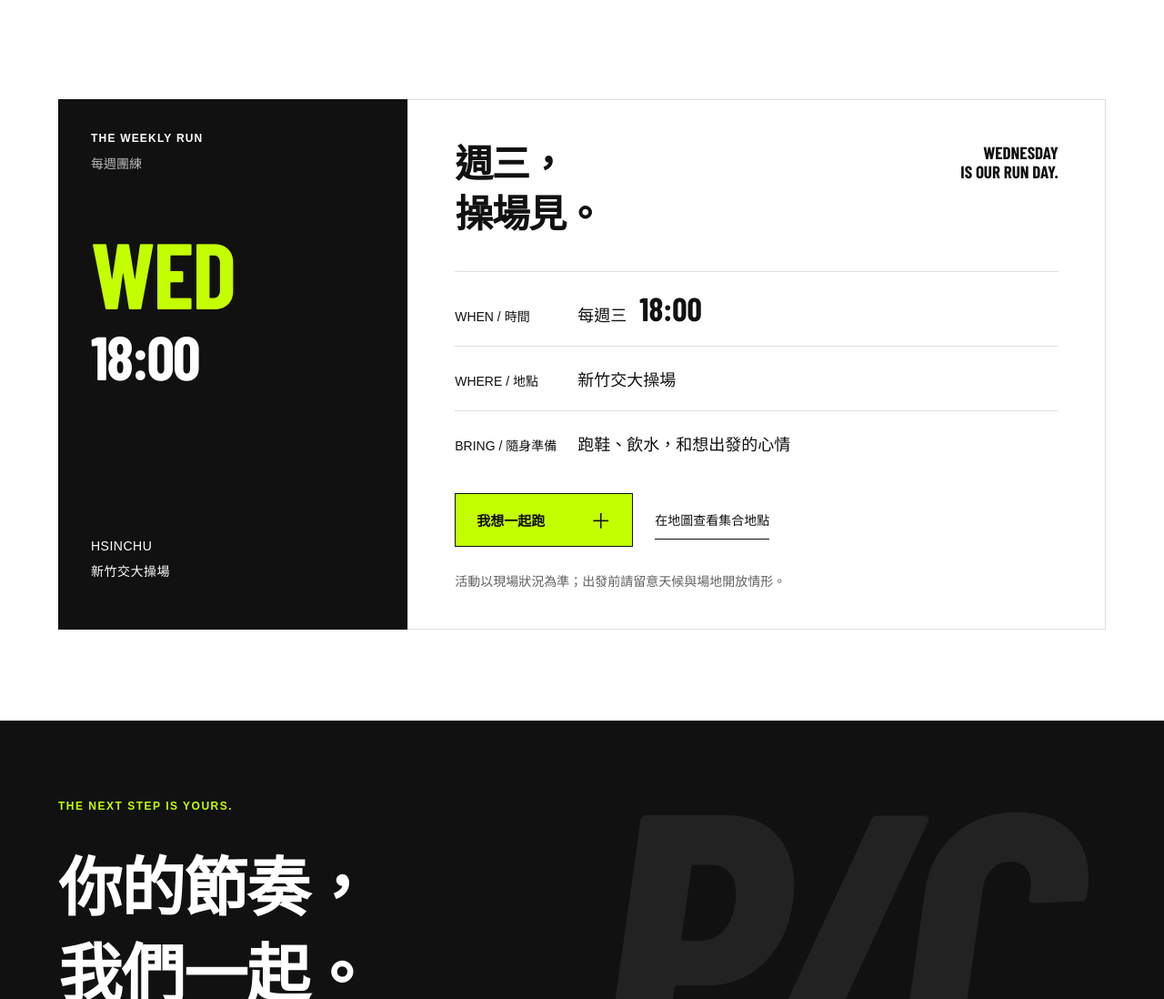
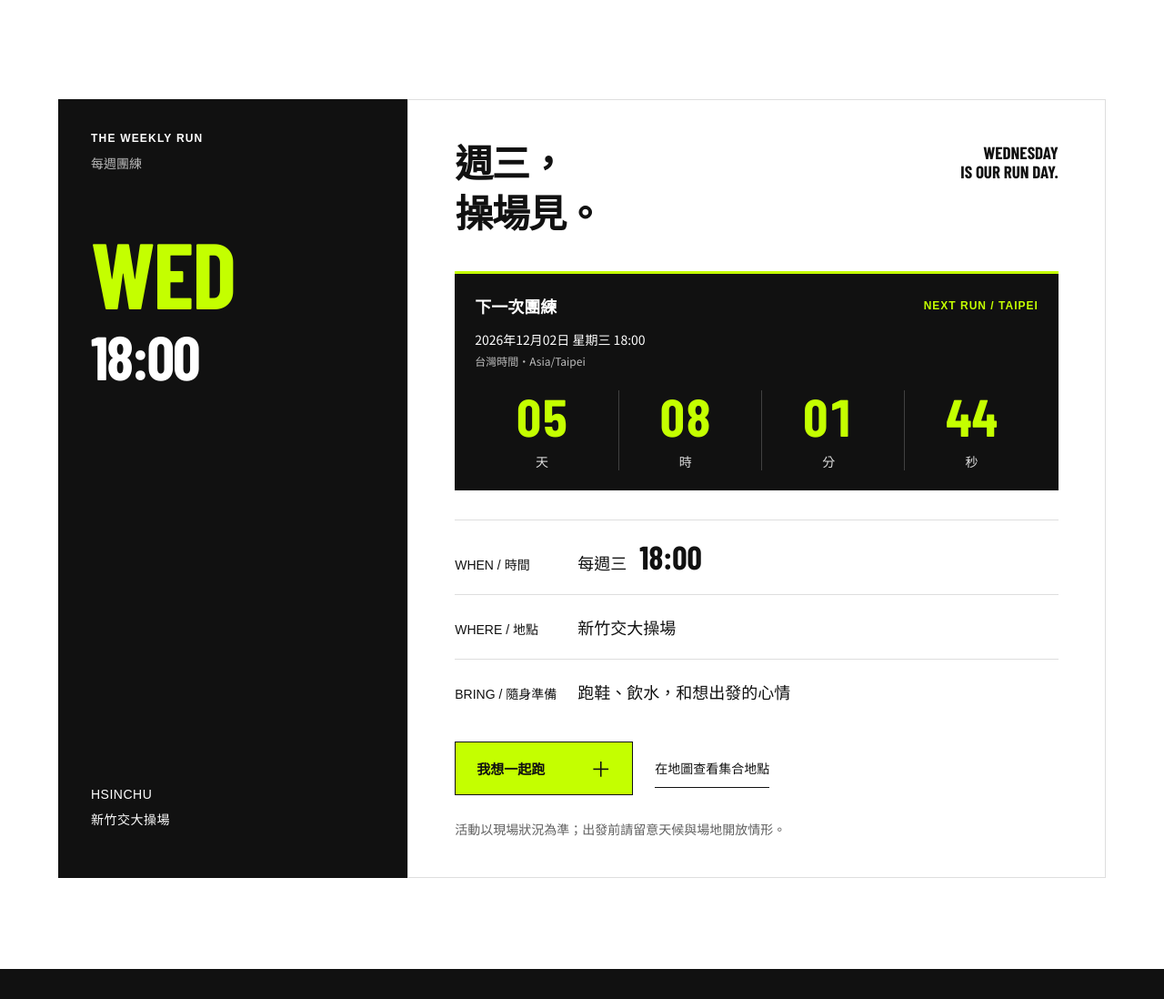
Before and after one commit to Neal1106-source/pace-club, a plain HTML site: page index.html in a window 1280 px wide. Shown: the part 1933-3031 px from the top of the page at 91% size. Drawn offline with nearby package versions, Linux system fonts and the light colour scheme; a web font is replaced by a local one.

Commit message:
Add weekly group run countdown timer

```diff
--- a/index.html
+++ b/index.html
@@ -40,7 +40,19 @@
     </section>
     <section id="weekly" class="weekly section">
       <div class="section-label">THE WEEKLY RUN <span>每週團練</span><p class="weekly-day" aria-hidden="true">WED<span>18:00</span></p><p class="weekly-place">HSINCHU<br>新竹交大操場</p></div>
-      <div class="weekly-content"><div class="event-heading"><h2>週三，<br>操場見。</h2><p>WEDNESDAY<br>IS OUR RUN DAY.</p></div><div class="event-details"><div><span>WHEN / 時間</span><strong>每週三 <b>18:00</b></strong></div><div><span>WHERE / 地點</span><strong>新竹交大操場</strong></div><div><span>BRING / 隨身準備</span><strong>跑鞋、飲水，和想出發的心情</strong></div></div><div class="event-actions"><button class="button" data-join>我想一起跑 <span>＋</span></button><a class="text-link" href="https://www.google.com/maps/search/?api=1&query=新竹交大操場" target="_blank" rel="noopener noreferrer">在地圖查看集合地點</a></div><p class="note">活動以現場狀況為準；出發前請留意天候與場地開放情形。</p></div>
+      <div class="weekly-content"><div class="event-heading"><h2>週三，<br>操場見。</h2><p>WEDNESDAY<br>IS OUR RUN DAY.</p></div>
+        <section class="run-countdown" aria-labelledby="countdown-title">
+          <div class="countdown-heading"><h3 id="countdown-title">下一次團練</h3><span>NEXT RUN / TAIPEI</span></div>
+          <p class="countdown-date"><time id="next-run-date" aria-live="polite">每週三 18:00</time><span>台灣時間・Asia/Taipei</span></p>
+          <dl class="countdown-digits" role="timer" aria-live="off" aria-labelledby="countdown-title">
+            <div><dt>天</dt><dd data-countdown="days">--</dd></div>
+            <div><dt>時</dt><dd data-countdown="hours">--</dd></div>
+            <div><dt>分</dt><dd data-countdown="minutes">--</dd></div>
+            <div><dt>秒</dt><dd data-countdown="seconds">--</dd></div>
+          </dl>
+          <noscript><p class="countdown-fallback">請啟用 JavaScript 查看即時倒數；團練時間為每週三 18:00（台灣時間）。</p></noscript>
+        </section>
+        <div class="event-details"><div><span>WHEN / 時間</span><strong>每週三 <b>18:00</b></strong></div><div><span>WHERE / 地點</span><strong>新竹交大操場</strong></div><div><span>BRING / 隨身準備</span><strong>跑鞋、飲水，和想出發的心情</strong></div></div><div class="event-actions"><button class="button" data-join>我想一起跑 <span>＋</span></button><a class="text-link" href="https://www.google.com/maps/search/?api=1&query=新竹交大操場" target="_blank" rel="noopener noreferrer">在地圖查看集合地點</a></div><p class="note">活動以現場狀況為準；出發前請留意天候與場地開放情形。</p></div>
     </section>
     <section class="closing"><p>THE NEXT STEP IS YOURS.</p><h2>你的節奏，<br>我們一起。</h2><button class="button button-light" data-join>加入 PACE Club <span>＋</span></button><span class="closing-mark" aria-hidden="true">P/C</span></section>
   </main>
--- a/script.js
+++ b/script.js
@@ -56,14 +56,63 @@ dialog.addEventListener('click', event => {
 });
 document.querySelector('#year').textContent = new Date().getFullYear();
 
-document.querySelector('#calendar').addEventListener('click', () => {
-  // Compute the next Wednesday at 18:00 in Taiwan, regardless of device timezone.
-  const now = new Date();
-  const taiwan = new Date(now.getTime() + 8 * 60 * 60 * 1000);
-  const next = new Date(Date.UTC(taiwan.getUTCFullYear(), taiwan.getUTCMonth(), taiwan.getUTCDate(), 10));
+const runTimeZone = 'Asia/Taipei';
+const taipeiDate = new Intl.DateTimeFormat('en-US', {
+  timeZone: runTimeZone, year: 'numeric', month: '2-digit', day: '2-digit'
+});
+const runDateLabel = new Intl.DateTimeFormat('zh-TW', {
+  timeZone: runTimeZone, year: 'numeric', month: '2-digit', day: '2-digit',
+  weekday: 'long', hour: '2-digit', minute: '2-digit', hourCycle: 'h23'
+});
+
+function getNextRun(now = new Date()) {
+  const parts = Object.fromEntries(taipeiDate.formatToParts(now).map(part => [part.type, part.value]));
+  // Taiwan is UTC+8: Wednesday 18:00 in Taipei is Wednesday 10:00 UTC.
+  // Use only UTC operations after extracting the Taipei calendar date.
+  const next = new Date(Date.UTC(Number(parts.year), Number(parts.month) - 1, Number(parts.day), 10));
   const days = (3 - next.getUTCDay() + 7) % 7;
   next.setUTCDate(next.getUTCDate() + days);
+  // At the start time itself, immediately move to the following week.
   if (next <= now) next.setUTCDate(next.getUTCDate() + 7);
+  return next;
+}
+
+function getRunCountdown(now = new Date()) {
+  const next = getNextRun(now);
+  const secondsLeft = Math.ceil((next - now) / 1000);
+  return {
+    next,
+    days: Math.floor(secondsLeft / 86400),
+    hours: Math.floor(secondsLeft / 3600) % 24,
+    minutes: Math.floor(secondsLeft / 60) % 60,
+    seconds: secondsLeft % 60
+  };
+}
+
+const countdownFields = document.querySelectorAll('[data-countdown]');
+const nextRunDate = document.querySelector('#next-run-date');
+function updateRunCountdown() {
+  const remaining = getRunCountdown();
+  countdownFields.forEach(field => {
+    field.textContent = String(remaining[field.dataset.countdown]).padStart(2, '0');
+  });
+  const isoDate = remaining.next.toISOString();
+  if (nextRunDate.dateTime !== isoDate) {
+    nextRunDate.dateTime = isoDate;
+    nextRunDate.textContent = runDateLabel.format(remaining.next);
+  }
+}
+updateRunCountdown();
+// Recalculate from the clock each tick, so delayed background ticks never accumulate drift.
+setInterval(updateRunCountdown, 1000);
+document.addEventListener('visibilitychange', () => {
+  if (!document.hidden) updateRunCountdown();
+});
+window.addEventListener('pageshow', updateRunCountdown);
+
+document.querySelector('#calendar').addEventListener('click', () => {
+  const now = new Date();
+  const next = getNextRun(now);
   const stamp = date => date.toISOString().replace(/[-:]/g, '').replace(/\.\d{3}/, '');
   const content = [
     'BEGIN:VCALENDAR', 'VERSION:2.0', 'PRODID:-//PACE Club//Weekly Run//ZH-TW',
--- a/styles.css
+++ b/styles.css
@@ -75,6 +75,18 @@ h2 { font-size: clamp(30px, 3.2vw, 48px); line-height: 1.55; letter-spacing: -1.
 .event-heading { display: flex; justify-content: space-between; align-items: flex-start; gap: 16px; }
 .event-heading h2 { font-size: 42px; line-height: 1.3; margin-bottom: 38px; }
 .event-heading p { font-family: var(--display); font-size: 19px; line-height: 1.1; text-align: right; margin: 8px 0 0; }
+.run-countdown { margin: 0 0 32px; padding: 22px; background: var(--ink); color: white; border-top: 3px solid var(--green); }
+.countdown-heading { display: flex; flex-wrap: wrap; justify-content: space-between; align-items: center; gap: 10px; }
+.countdown-heading h3 { margin: 0; font-size: 18px; font-weight: 700; }
+.countdown-heading > span { font: 700 12px Arial, sans-serif; letter-spacing: 1px; color: var(--green); }
+.countdown-date { margin: 12px 0 22px; font-size: 14px; line-height: 1.8; }
+.countdown-date > span { display: block; color: #bdbdbd; font-size: 12px; }
+.countdown-digits { display: grid; grid-template-columns: repeat(4, minmax(0, 1fr)); gap: 10px; margin: 0; }
+.countdown-digits > div { min-width: 0; display: flex; flex-direction: column; text-align: center; border-left: 1px solid #414141; }
+.countdown-digits > div:first-child { border-left: 0; }
+.countdown-digits dd { order: -1; margin: 0 0 10px; color: var(--green); font: 800 clamp(32px, 4.5vw, 64px)/1 var(--display); font-variant-numeric: tabular-nums; }
+.countdown-digits dt { font-size: 14px; color: #ddd; }
+.countdown-fallback { margin-bottom: 0; font-size: 14px; line-height: 1.8; }
 .event-details > div { display: grid; grid-template-columns: 120px 1fr; align-items: baseline; gap: 15px; padding: 22px 0; border-top: 1px solid var(--line); }
 .event-details span { font: 500 14px Arial, 'Noto Sans TC', sans-serif; }
 .event-details strong { font-size: 18px; font-weight: 500; }
@@ -177,6 +189,9 @@ body.modal-open { overflow: hidden; }
   .weekly-content { padding: 30px 25px; }
   .event-heading h2 { font-size: 36px; margin-bottom: 28px; }
   .event-heading p { font-size: 17px; }
+  .run-countdown { padding: 20px 16px; }
+  .countdown-digits { gap: 6px; }
+  .countdown-digits dd { font-size: clamp(32px, 10vw, 52px); }
   .event-details > div { grid-template-columns: 1fr; gap: 9px; padding: 19px 0; }
   .event-details span { font-size: 14px; color: var(--muted); }
   .event-details strong { font-size: 17px; }
```
